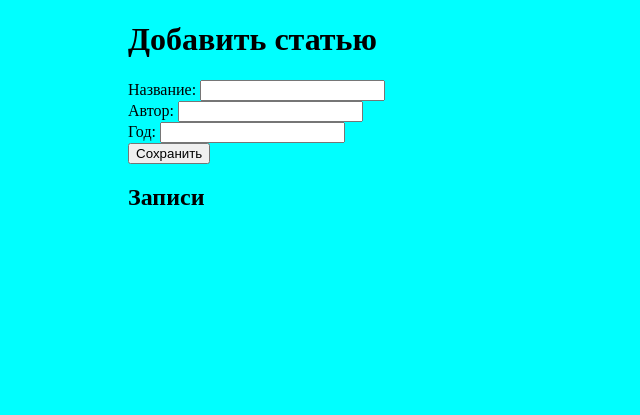
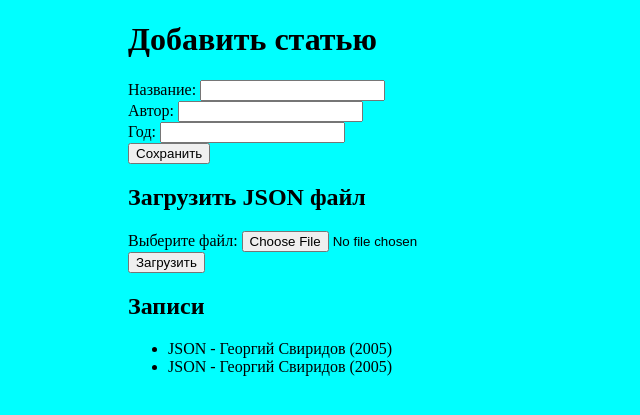
Before and after one commit to Awake1223/labwork4, a Django app: page / in a window 1280 px wide. Shown: the top 415 px of the page, without its empty margins (0-640 px from the left). Run offline with Django 5.2, Linux system fonts and the light colour scheme.

Commit message:
the final commit

```diff
--- a/studies/templates/index.html
+++ b/studies/templates/index.html
@@ -7,7 +7,7 @@
 </head>
 <body style="background-color: cyan; margin-left: 10%">
     <h1>Добавить статью</h1>
-    <form method="POST">
+    <form method="POST" enctype="multipart/form-data">
         {% csrf_token %}
         <label for="title">Название:</label>
         <input type="text" id="title" name="title" required>
@@ -21,6 +21,15 @@
         <button type="submit">Сохранить</button>
     </form>
 
+    <h2>Загрузить JSON файл</h2>
+    <form method="POST" enctype="multipart/form-data">
+        {% csrf_token %}
+        <label for="file">Выберите файл:</label>
+        <input type="file" id="file" name="file" accept=".json" required>
+        <br>
+        <button type="submit">Загрузить</button>
+    </form>
+
     {% if error %}
         <p style="color: red;">{{ error }}</p>
     {% endif %}
@@ -31,5 +40,6 @@
             <li>{{ item.title }} - {{ item.author }} ({{ item.year }})</li>
         {% endfor %}
     </ul>
+
 </body>
 </html>
--- a/studies/views.py
+++ b/studies/views.py
@@ -2,6 +2,7 @@ import json
 import os
 import re
 from django.shortcuts import render, redirect
+from django.template.context_processors import request
 
 JSON_FILE = 'uploads/data.json'  # Укажите путь к вашему JSON файлу
 
@@ -32,40 +33,52 @@ def index(request):
     data_list = read_data_from_json()  # Чтение данных из JSON файла
 
     if request.method == 'POST':
-        title = request.POST.get('title')
-        author = request.POST.get('author')
-        year = request.POST.get('year')
+        if 'file' in request.FILES:
+            uploaded_file = request.FILES['file']
+            try:
+                uploaded_data = json.load(uploaded_file)
+                if isinstance(uploaded_data, list):
+                    data_list.extend(uploaded_data)
+                    write_data_to_json(data_list)
+                else:
+                    return render(request, 'index.html', {'error': "Загруженный файл должен содержать список объектов.", 'data_list': data_list})
+            except json.JSONDecodeError:
+                return render(request, 'index.html', {'error': "Не удалось прочитать файл JSON.", 'data_list': data_list})
+        else:
+            title = request.POST.get('title')
+            author = request.POST.get('author')
+            year = request.POST.get('year')
 
-        # Проверка наличия всех данных и валидация
-        if title and author and year:
-            try:
-                year = int(year)
-                if year < 1924 or year > 2100:
-                    raise ValueError("Год должен быть в пределах от 1924 до 2100.")
-                if not valid_name_pattern.match(title):
-                    error_message = "Поле 'Название' может содержать только английские и русские буквы."
-                    return render(request, 'index.html', {'data_list': data_list, 'error': error_message})
-                if not valid_name_pattern.match(author):
-                    error_message = "Поле 'Автор' может содержать только английские и русские буквы."
-                    return render(request, 'index.html', {'data_list': data_list, 'error': error_message})
-                # Сохраняем новые данные в JSON файл
-                new_entry = {
-                    'title': title,
-                    'author': author,
-                    'year': year
-                }
+            # Проверка наличия всех данных и валидация
+            if title and author and year:
+                try:
+                    year = int(year)
+                    if year < 1924 or year > 2100:
+                        raise ValueError("Год должен быть в пределах от 1924 до 2100.")
+                    if not valid_name_pattern.match(title):
+                        error_message = "Поле 'Название' может содержать только английские и русские буквы."
+                        return render(request, 'index.html', {'data_list': data_list, 'error': error_message})
+                    if not valid_name_pattern.match(author):
+                        error_message = "Поле 'Автор' может содержать только английские и русские буквы."
+                        return render(request, 'index.html', {'data_list': data_list, 'error': error_message})
+                    # Сохраняем новые данные в JSON файл
+                    new_entry = {
+                        'title': title,
+                        'author': author,
+                        'year': year
+                    }
 
-                # Апдейт списка и запись в файл
-                data_list.append(new_entry)
-                write_data_to_json(data_list)
+                    # Апдейт списка и запись в файл
+                    data_list.append(new_entry)
+                    write_data_to_json(data_list)
 
-                # Перенаправление после успешной отправки формы
-                return redirect('index')
+                    # Перенаправление после успешной отправки формы
+                    return redirect('index')
 
-            except ValueError as e:
-                return render(request, 'index.html', {'error': str(e), 'data_list': data_list})
+                except ValueError as e:
+                    return render(request, 'index.html', {'error': str(e), 'data_list': data_list})
 
-        else:
-            return render(request, 'index.html', {'error': "Заполните все поля.", 'data_list': data_list})
+            else:
+                return render(request, 'index.html', {'error': "Заполните все поля.", 'data_list': data_list})
 
     return render(request, 'index.html', {'data_list': data_list})
--- /dev/null
+++ b/uploads/data.json
@@ -0,0 +1,12 @@
+[
+    {
+        "title": "JSON",
+        "author": "\u0413\u0435\u043e\u0440\u0433\u0438\u0439 \u0421\u0432\u0438\u0440\u0438\u0434\u043e\u0432",
+        "year": 2005
+    },
+    {
+        "title": "JSON",
+        "author": "\u0413\u0435\u043e\u0440\u0433\u0438\u0439 \u0421\u0432\u0438\u0440\u0438\u0434\u043e\u0432",
+        "year": 2005
+    }
+]
```
